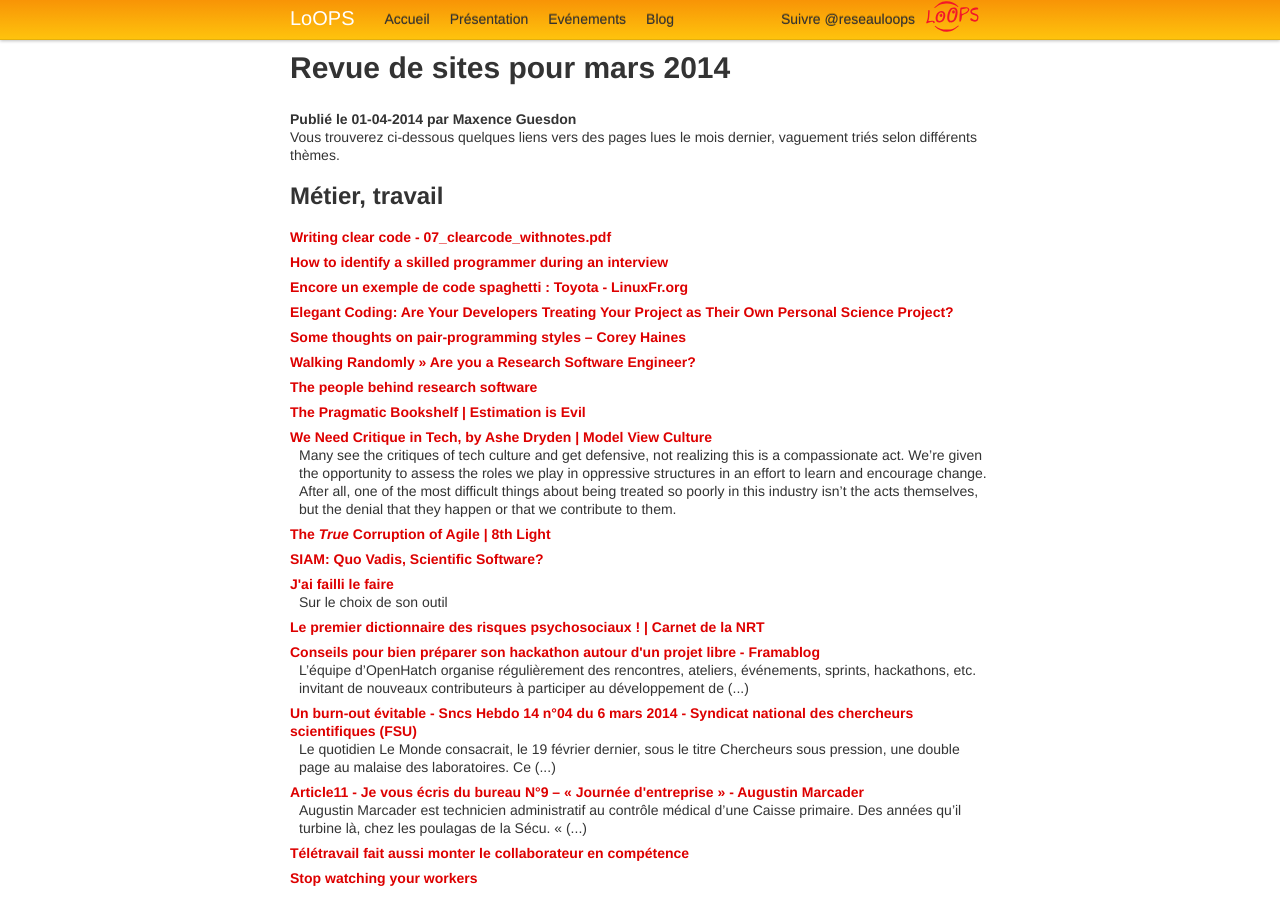
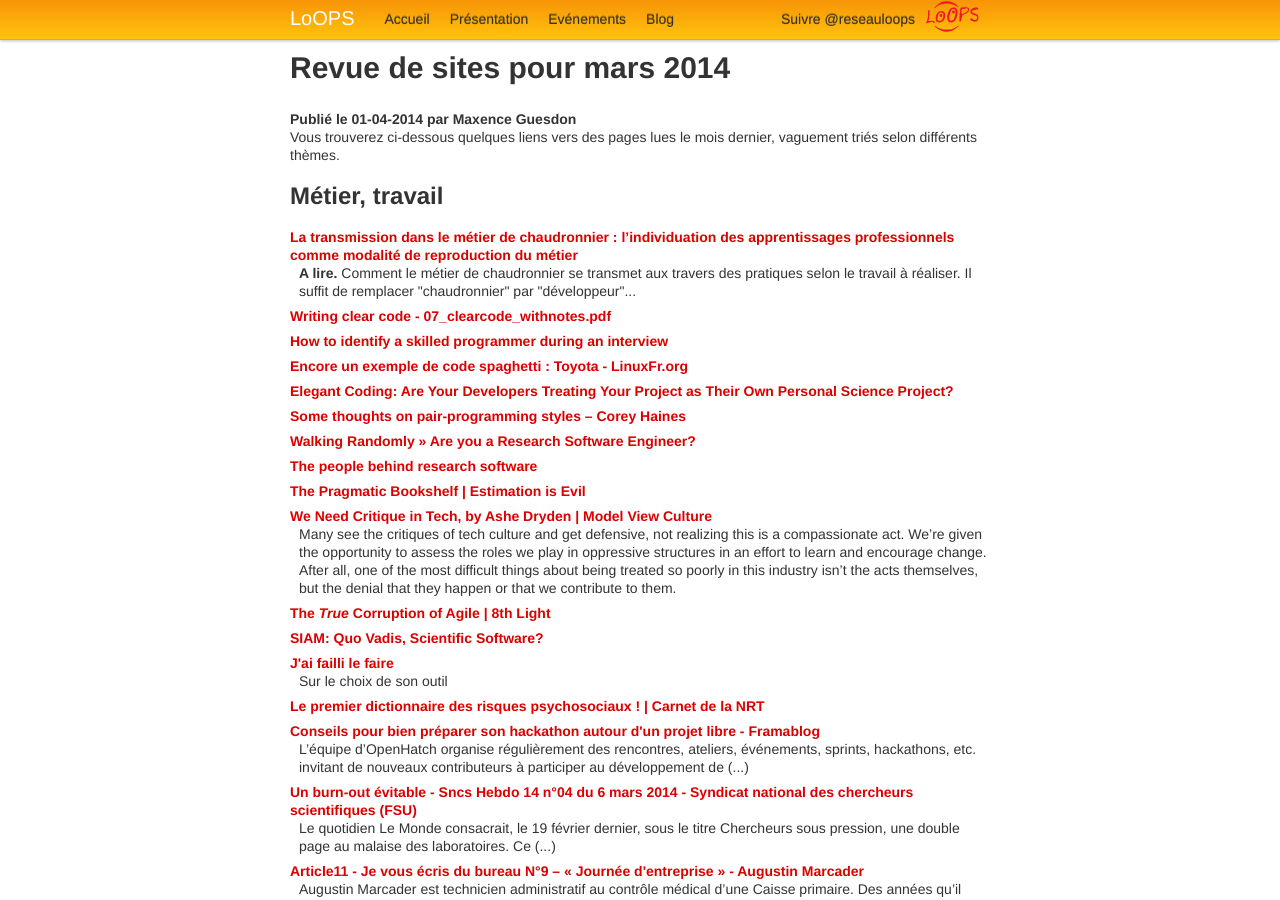
Before and after one commit to reseau-loops/reseau-loops.github.com, a Jekyll site: the page built from _posts/2014-04-01-revue-sites-mars-2014.html, in a window 1280 px wide and 900 px high. Built offline with Jekyll 4.4.1, drawn with Linux system fonts in a browser that asks for light colours; Markdown is read by kramdown in place of the engine named in the settings; comment, search, counter and statistics services are not loaded.

Commit message:
ajout article sur la transmission du metier de chaudronnier

```diff
--- a/_posts/2014-04-01-revue-sites-mars-2014.html
+++ b/_posts/2014-04-01-revue-sites-mars-2014.html
@@ -10,6 +10,7 @@ selon différents thèmes.
 
 <h2>Métier, travail</h2>
 <dl>
+<dt><a href="http://sociologies.revues.org/4542">La transmission dans le métier de chaudronnier : l’individuation des apprentissages professionnels comme modalité de reproduction du métier</a></dt><dd><strong>A lire.</strong> Comment le métier de chaudronnier se transmet aux travers des pratiques selon le travail à réaliser. Il suffit de remplacer "chaudronnier" par "développeur"...</dd>
 <dt><a href="http://kbroman.github.io/Tools4RR/assets/lectures/07_clearcode_withnotes.pdf">Writing clear code - 07_clearcode_withnotes.pdf</a></dt><dd></dd>
 <dt><a href="http://deltreey.blogspot.fr/2014/03/how-to-identify-skilled-programmer.html">How to identify a skilled programmer during an interview</a></dt><dd></dd>
 <dt><a href="http://linuxfr.org/news/encore-un-exemple-de-code-spaghetti-toyota">Encore un exemple de code spaghetti : Toyota - LinuxFr.org</a></dt><dd></dd>
```
